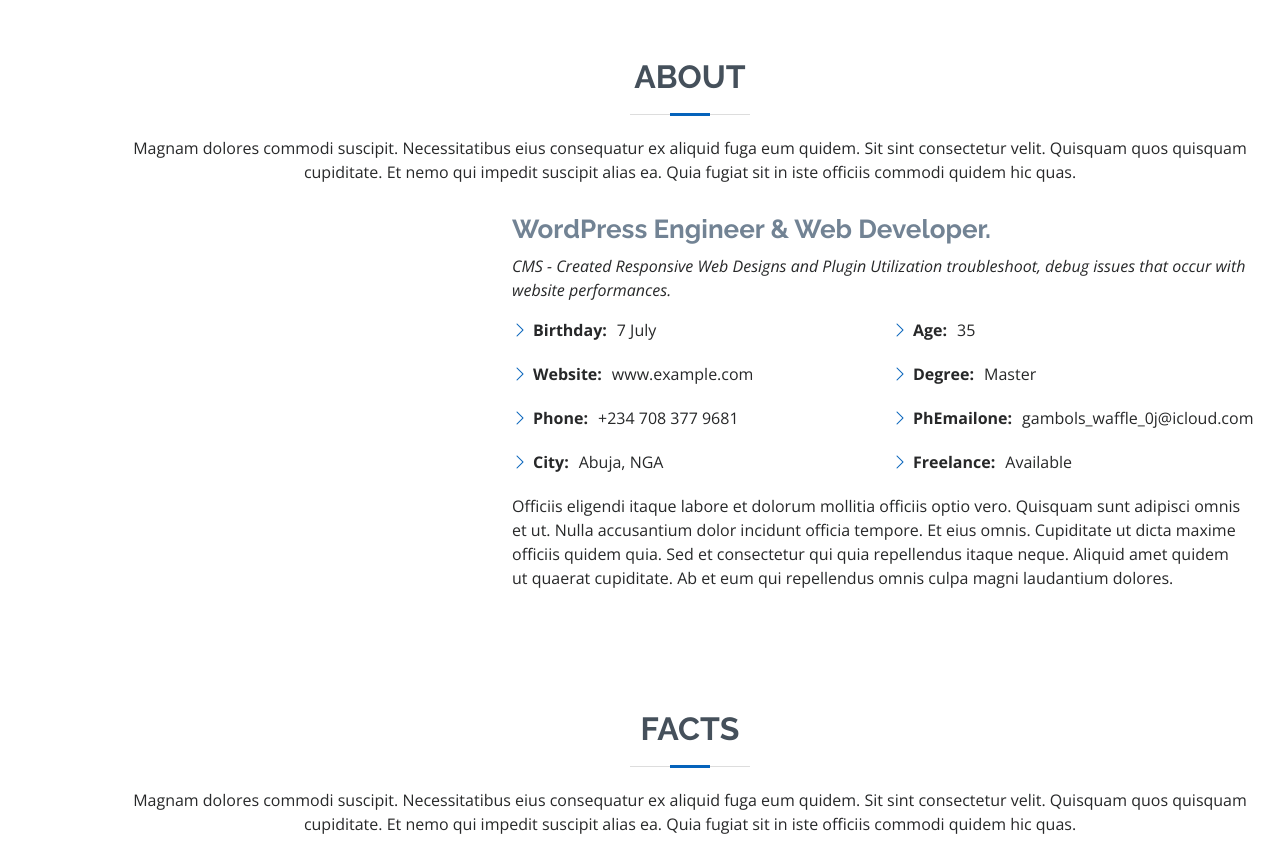
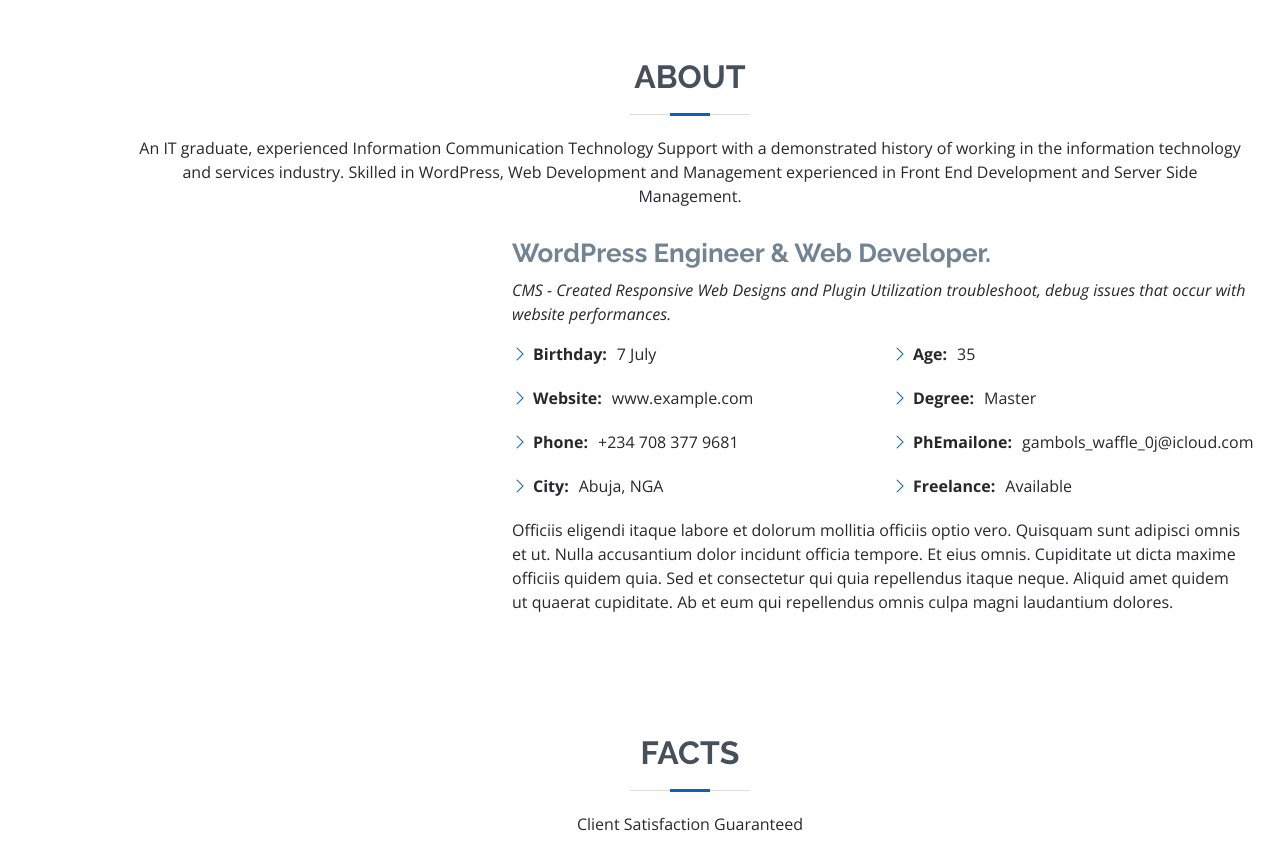
Before and after one commit to InyangUkpong/InyangUkpong.github.io, a plain HTML site: page index.html in a window 1280 px wide. Shown: the part 802-1665 px from the top of the page. Drawn offline with nearby package versions, Linux system fonts and the light colour scheme.

Commit message:
new file

```diff
--- a/index.html
+++ b/index.html
@@ -4,7 +4,7 @@
     <meta charset="utf-8" />
     <meta content="width=device-width, initial-scale=1.0" name="viewport" />
 
-    <title>MyResume Bootstrap Template - Index</title>
+    <title>Q's Bootstrap Template - Index</title>
     <meta content="" name="description" />
     <meta content="" name="keywords" />
 
@@ -129,10 +129,11 @@
           <div class="section-title">
             <h2>About</h2>
             <p>
-              Magnam dolores commodi suscipit. Necessitatibus eius consequatur
-              ex aliquid fuga eum quidem. Sit sint consectetur velit. Quisquam
-              quos quisquam cupiditate. Et nemo qui impedit suscipit alias ea.
-              Quia fugiat sit in iste officiis commodi quidem hic quas.
+              An IT graduate, experienced Information Communication Technology
+              Support with a demonstrated history of working in the information
+              technology and services industry. Skilled in WordPress, Web
+              Development and Management experienced in Front End Development
+              and Server Side Management.
             </p>
           </div>
 
@@ -213,12 +214,7 @@
         <div class="container" data-aos="fade-up">
           <div class="section-title">
             <h2>Facts</h2>
-            <p>
-              Magnam dolores commodi suscipit. Necessitatibus eius consequatur
-              ex aliquid fuga eum quidem. Sit sint consectetur velit. Quisquam
-              quos quisquam cupiditate. Et nemo qui impedit suscipit alias ea.
-              Quia fugiat sit in iste officiis commodi quidem hic quas.
-            </p>
+            <p>Client Satisfaction Guaranteed</p>
           </div>
 
           <div class="row">
@@ -485,7 +481,7 @@
       <!-- End Resume Section -->
 
       ======= Portfolio Section ======= -->
-      <!-- <section id="portfolio" class="portfolio section-bg">
+      <section id="portfolio" class="portfolio section-bg">
         <div class="container" data-aos="fade-up">
           <div class="section-title">
             <h2>Portfolio</h2>
@@ -789,7 +785,7 @@
           </div>
         </div>
       </section>
-      <!-- End Portfolio Section -->
+      <!-- End Portfolio Section
 
       <!-- ======= Services Section ======= -->
       <section id="services" class="services">
@@ -1111,9 +1107,10 @@
         </div>
       </section>
       -->
-      <!-- End Testimonials Section
+      <!-- End Testimonials Section -->
 
       <!-- ======= Contact Section ======= -->
+
       <section id="contact" class="contact">
         <div class="container" data-aos="fade-up">
           <div class="section-title">
@@ -1126,7 +1123,7 @@
                 <div class="address">
                   <i class="bi bi-geo-alt"></i>
                   <h4>Location:</h4>
-                  <p>A108 Adam Street, New York, NY 535022</p>
+                  <p>Gwarimpa, Abuja, NGA 900108</p>
                 </div>
 
                 <div class="email">
@@ -1138,7 +1135,7 @@
                 <div class="phone">
                   <i class="bi bi-phone"></i>
                   <h4>Call:</h4>
-                  <p>+1 5589 55488 55s</p>
+                  <p>+1 234 708 377 9681</p>
                 </div>
               </div>
             </div>
```
